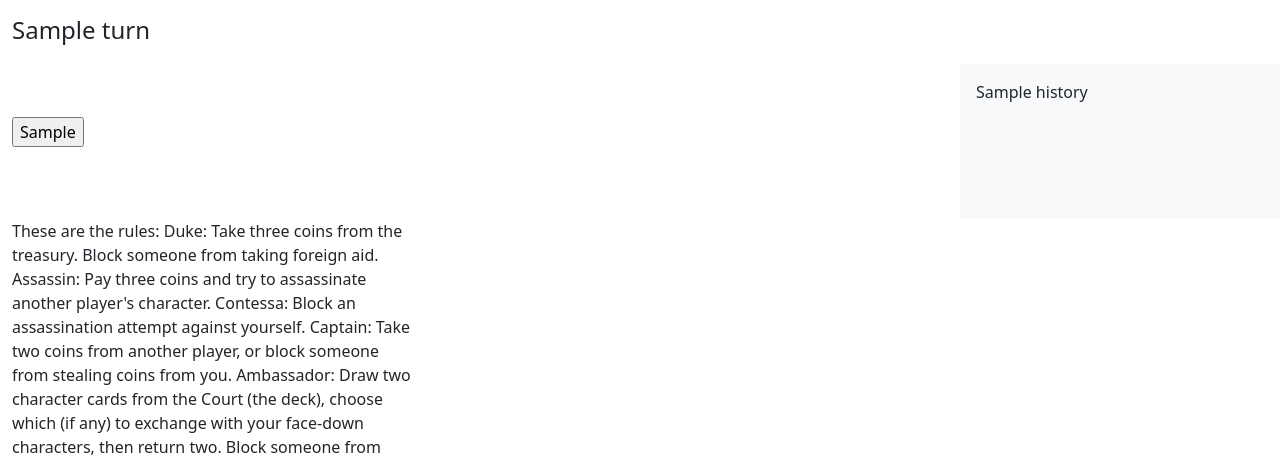
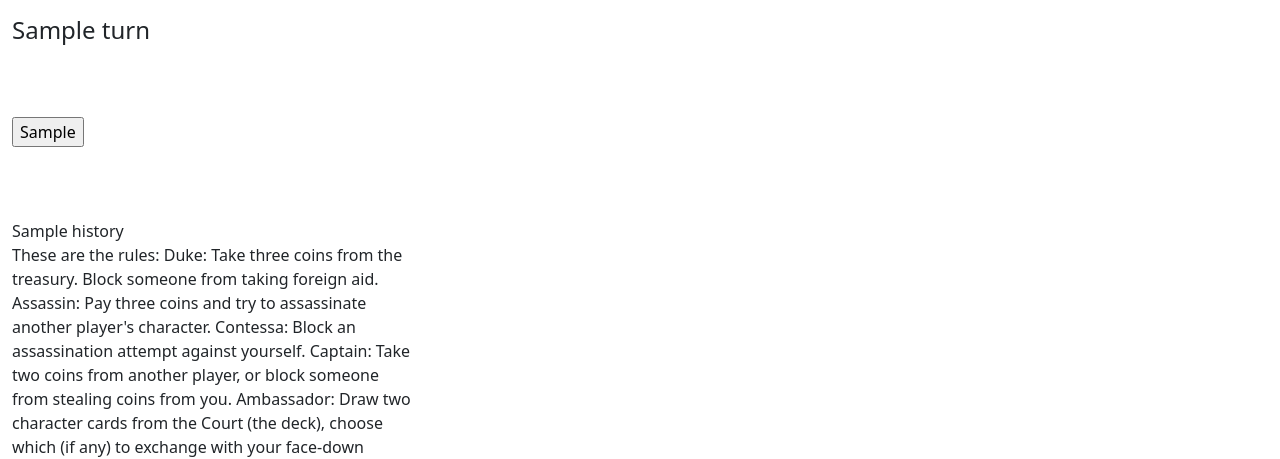
Before and after one commit to lkadin/coup_htmx, a FastAPI app: template templates/htmx_user_generic.html in a window 1280 px wide. Shown: the top 459 px of the page. Run offline with FastAPI, Linux system fonts and the light colour scheme; the template is opened without the code that fills it: most values are stand-ins (such as "Sample title", 1, 10 or a date in 2020); some libraries are stand-ins or nearby versions.

Commit message:
take out fixed sizes on history

```diff
--- a/templates/history.html
+++ b/templates/history.html
@@ -1,4 +1,4 @@
-<div id="history" class="overflow-auto p-3 mt-5 bg-light col-3">
+<div id="history" class="overflow-auto ">
     {{history}}
 </div>
 <br>
```
